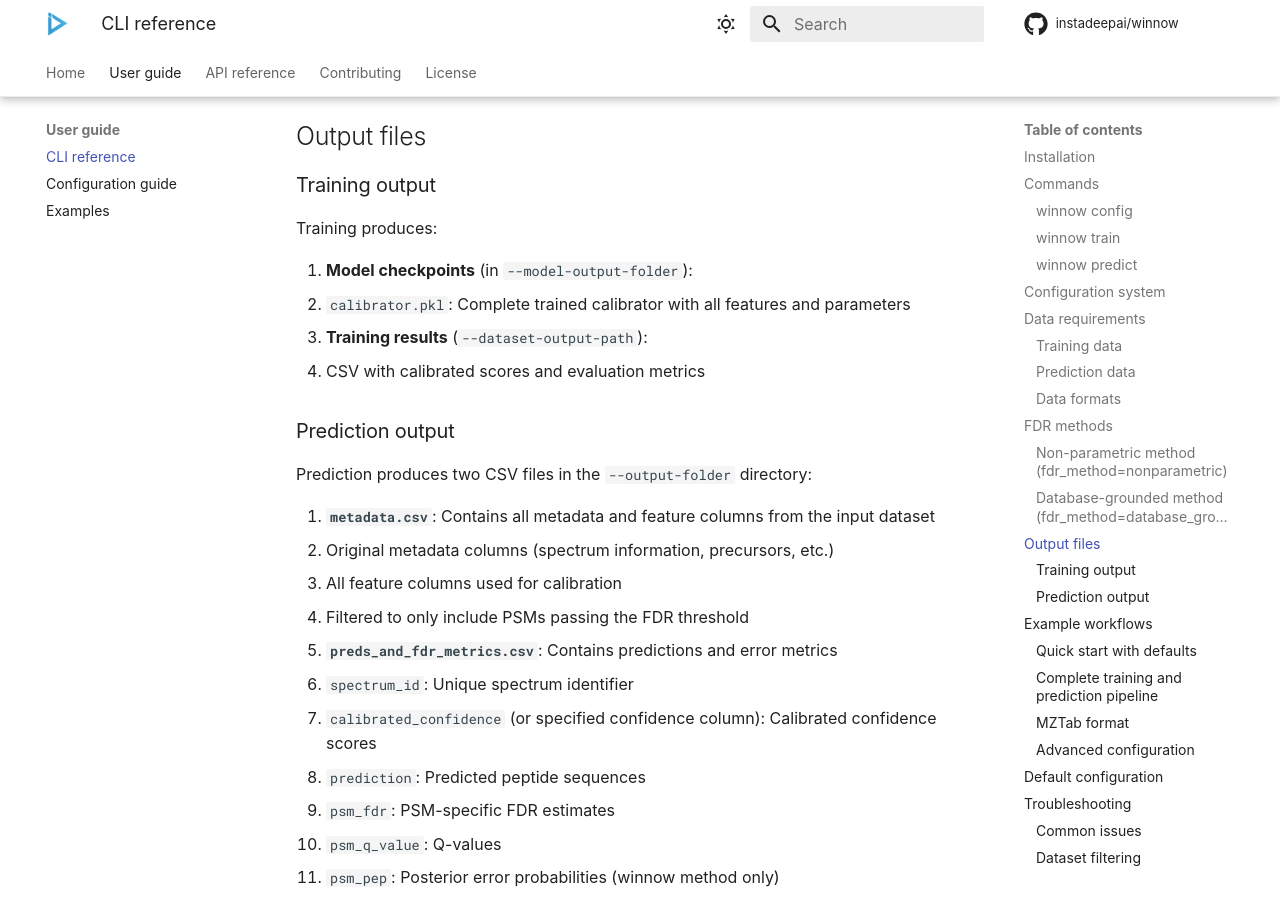
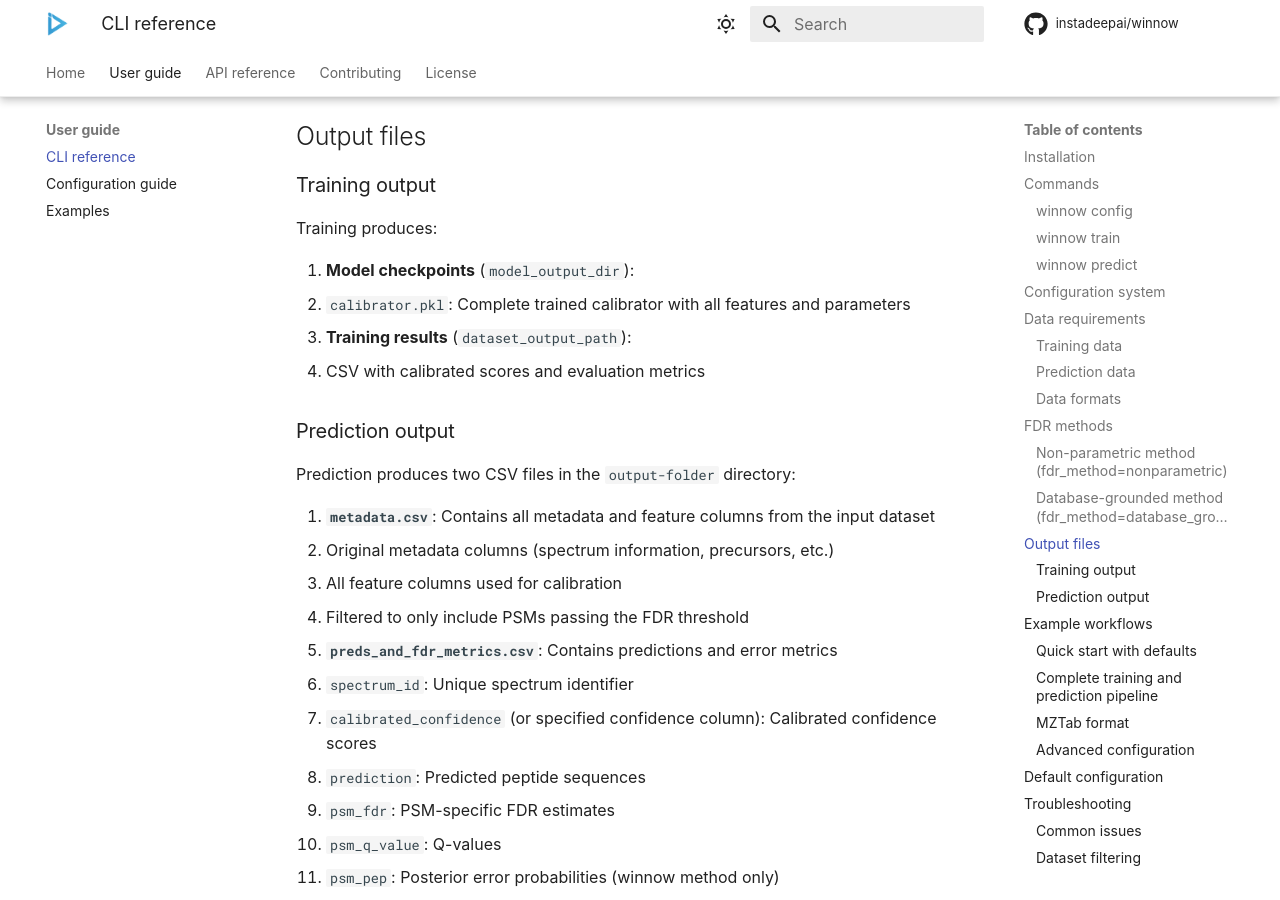
Before and after one commit to instadeepai/winnow, an MkDocs documentation site: the page built from docs/cli.md, in a window 1280 px wide and 900 px high, scrolled down 4787 px. Built offline with MkDocs 1.6.1 and Material for MkDocs 9.7.7, drawn with Linux system fonts in a browser that asks for light colours; some web fonts are replaced; comment, search, counter and statistics services are not loaded.

Commit message:
docs: remove references to old Typer CLI arguments

```diff
--- a/docs/cli.md
+++ b/docs/cli.md
@@ -190,15 +190,15 @@ winnow predict fdr_method=database_grounded fdr_control.fdr_threshold=0.05
 
 Training produces:
 
-1. **Model checkpoints** (in `--model-output-folder`):
+1. **Model checkpoints** (`model_output_dir`):
    - `calibrator.pkl`: Complete trained calibrator with all features and parameters
 
-2. **Training results** (`--dataset-output-path`):
+2. **Training results** (`dataset_output_path`):
    - CSV with calibrated scores and evaluation metrics
 
 ### Prediction output
 
-Prediction produces two CSV files in the `--output-folder` directory:
+Prediction produces two CSV files in the `output-folder` directory:
 
 1. **`metadata.csv`**: Contains all metadata and feature columns from the input dataset
    - Original metadata columns (spectrum information, precursors, etc.)
```
